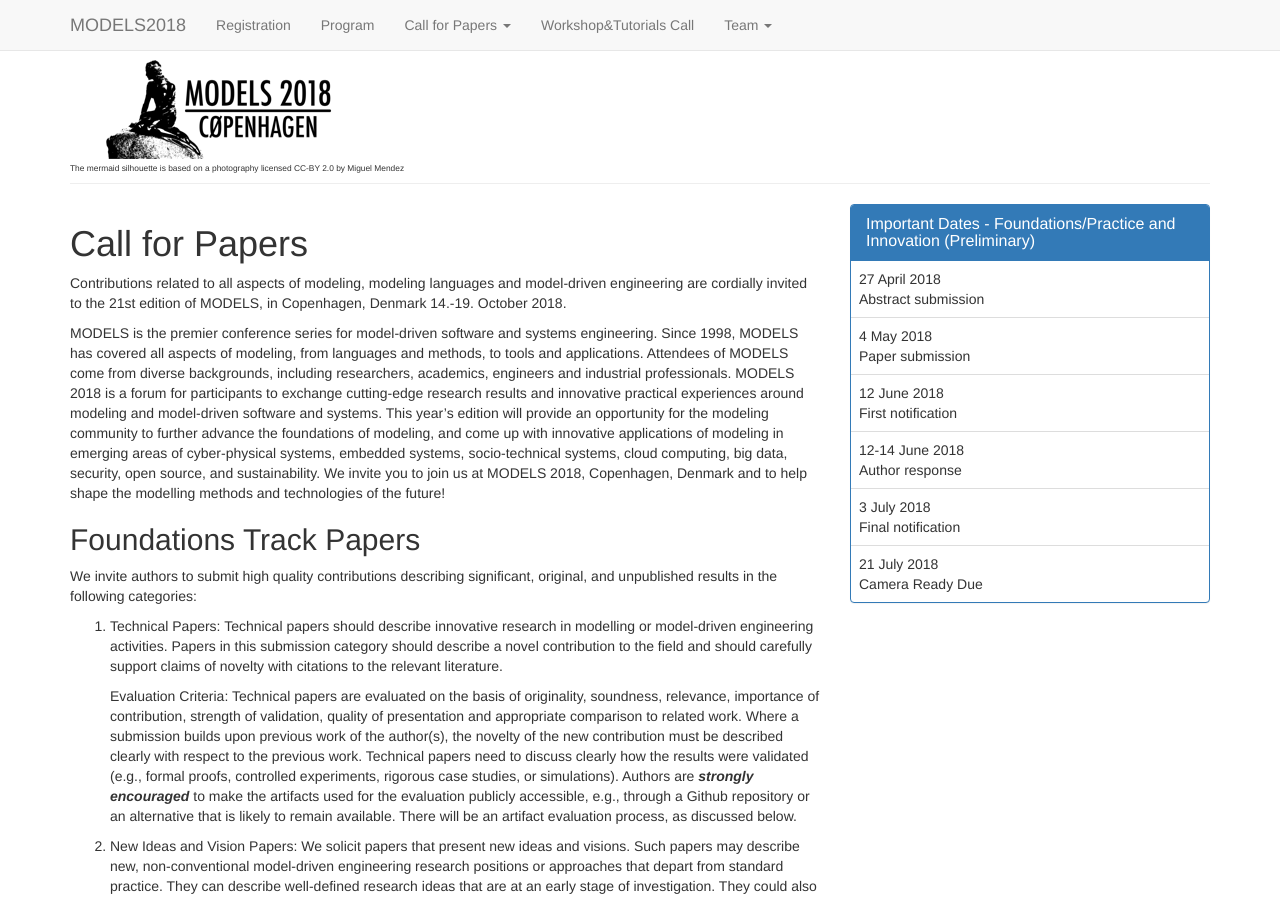
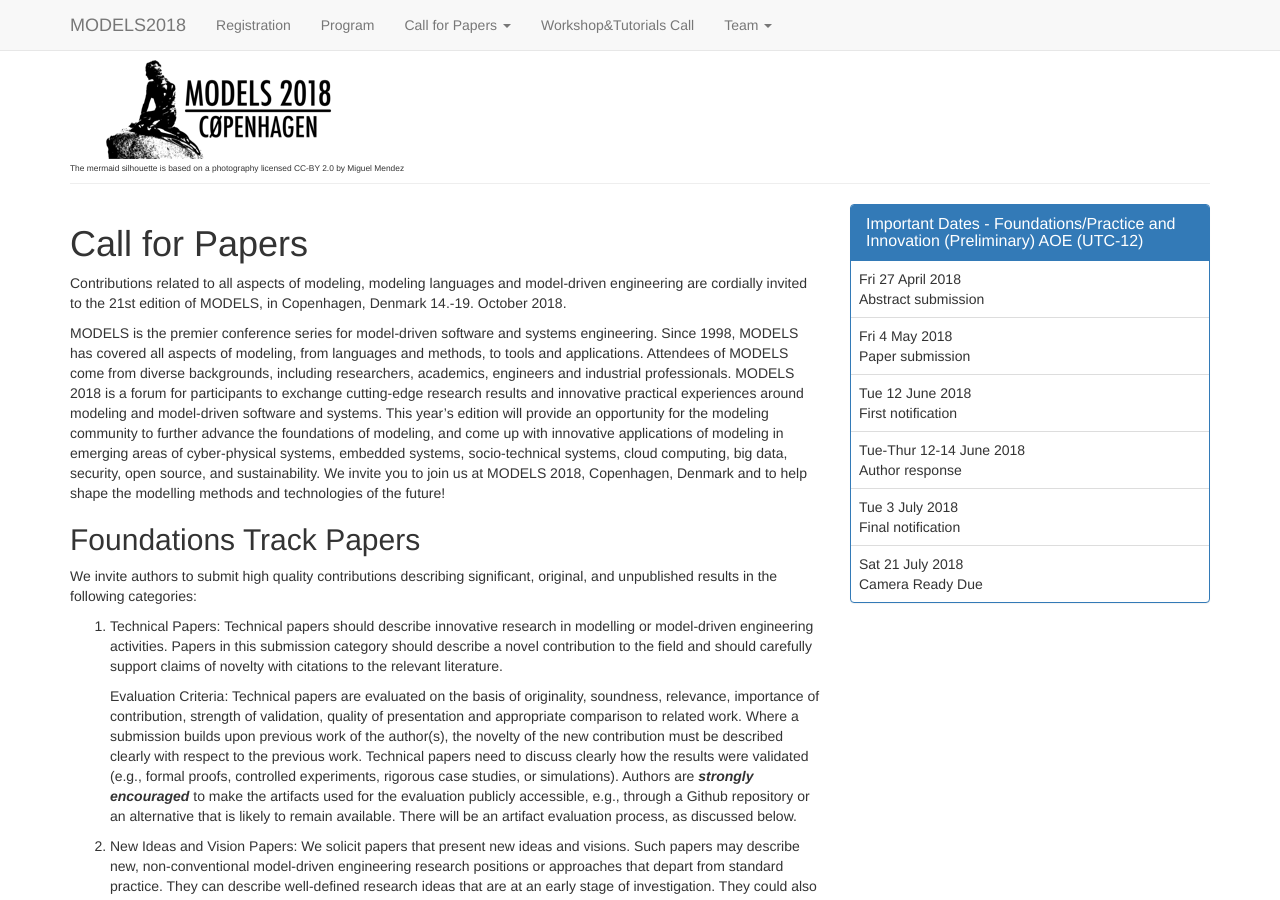
Before and after one commit to modelsconf2018/modelsconf2018.github.io, a Jekyll site: the page built from cfp.md, in a window 1280 px wide and 900 px high. Built offline with Jekyll 4.4.1, drawn with Linux system fonts in a browser that asks for light colours; nearby versions of some CDN libraries; some of the changed text lies outside the part shown.

Commit message:
Add anchor for the dates and the actual day of each deadline

```diff
--- a/cfp.md
+++ b/cfp.md
@@ -81,30 +81,30 @@
 * All accepted papers must be presented by an author who is registered as a “Regular” participant (student presenters must register as a Regular participant).
 
 </div>
-<div class="col-md-4">
+<div id="dates" class="col-md-4">
     <div class="panel panel-primary">
       <div class="panel-heading">
-        <h3 class="panel-title">Important Dates - Foundations/Practice and Innovation (Preliminary) </h3>
+        <h3 class="panel-title">Important Dates - Foundations/Practice and Innovation (Preliminary) AOE (UTC-12)</h3>
       </div>
       <table class="table table-hover important-dates-in-sidebar">
       <tbody>
       <tr>
-       <td> 27 April 2018 <br /> Abstract submission </td>
+       <td> Fri 27 April 2018 <br /> Abstract submission </td>
       </tr>
       <tr>
-       <td> 4 May 2018 <br /> Paper submission </td>
+       <td> Fri 4 May 2018 <br /> Paper submission </td>
       </tr>
       <tr>
-       <td> 12 June 2018 <br /> First notification </td>
+       <td> Tue 12 June 2018 <br /> First notification </td>
       </tr>
       <tr>
-       <td> 12-14 June 2018 <br /> Author response </td>
+       <td> Tue-Thur 12-14 June 2018 <br /> Author response </td>
       </tr>
       <tr>
-       <td> 3 July 2018 <br /> Final notification </td>
+       <td> Tue 3 July 2018 <br /> Final notification </td>
       </tr>
       <tr>
-       <td> 21 July 2018 <br /> Camera Ready Due </td>
+       <td> Sat 21 July 2018 <br /> Camera Ready Due </td>
       </tr>
    </tbody>
    </table>
```
Also changed, not shown: other parts of cfp.md (+1 -1 lines).
